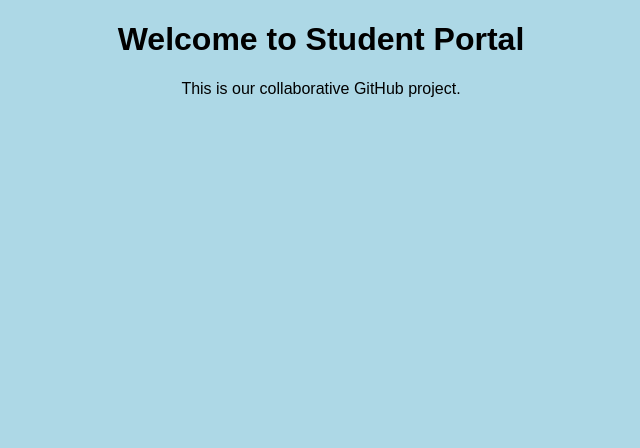
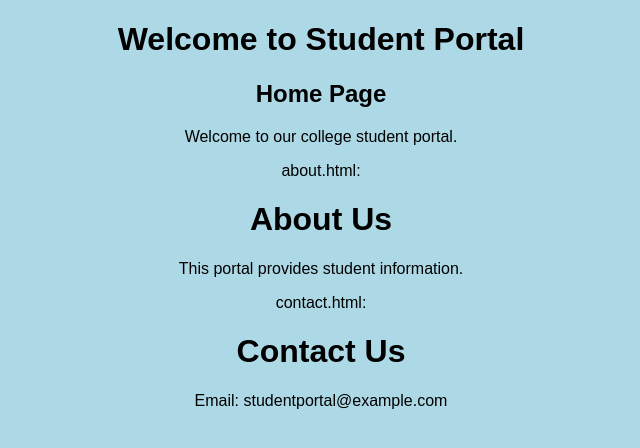
Before and after one commit to tharinirsm1311/student-portal, a plain HTML site: page index.html in a window 1280 px wide. Shown: the whole page, without its empty margins (319-959 px from the left). Drawn offline with Linux system fonts and the light colour scheme.

Commit message:
added home page

```diff
--- a/index.html
+++ b/index.html
@@ -7,16 +7,31 @@ html>
 
     <link
 rel="stylesheet" href="style.css">
-
 </head>
 
 <body>
 
-    <h1>Welcome
+<h1>Welcome
 to Student Portal</h1>
 
-    <p>This is
-our collaborative GitHub project.</p>
+<h2>Home
+Page</h2>
+<p>Welcome to
+our college student portal.</p>
+
+about.html:
+
+               <h1>About
+Us</h1>
+
+<p>This portal
+provides student information.</p>
+
+contact.html:
+
+<h1>Contact Us</h1>
+
+<p>Email: studentportal@example.com</p>
+
 </body>
-
 </html>
```
Also changed, not shown: about.html (added), contact.html (added).
